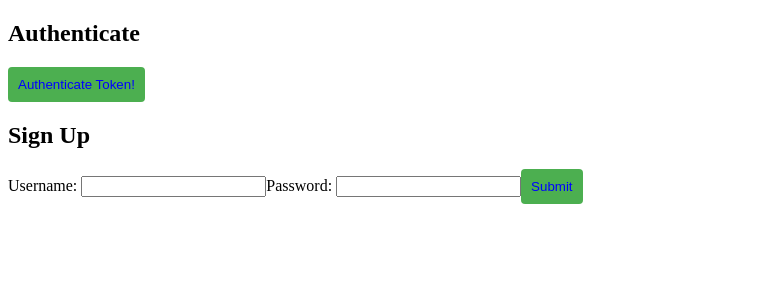
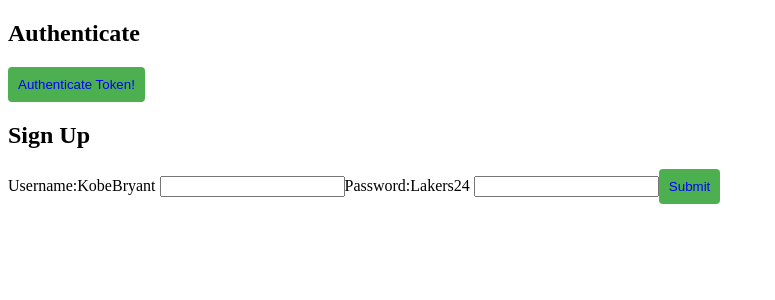
Before and after one commit to badams242/ReactForms, a React (Vite) app: page / in a window 1280 px wide. Shown: the top 300 px of the page, without its empty margins (0-775 px from the left). Built offline with nearby package versions, Linux system fonts and the light colour scheme.

Commit message:
saved file

```diff
--- a/src/components/SignUpForm.jsx
+++ b/src/components/SignUpForm.jsx
@@ -34,13 +34,13 @@
       {error && <p>{error}</p>}
       <form onSubmit={handleSubmit}>
         <label>
-          Username:{" "}
+          Username:{"KobeBryant "}
           <input
             value={username} onChange={(e) => setUsername(e.target.value)}
           />
         </label>
         <label>
-          Password:{" "}
+          Password:{"Lakers24 "}
           <input
             type="password"
             value={password} onChange={(e) => setPassword(e.target.value)}
```
